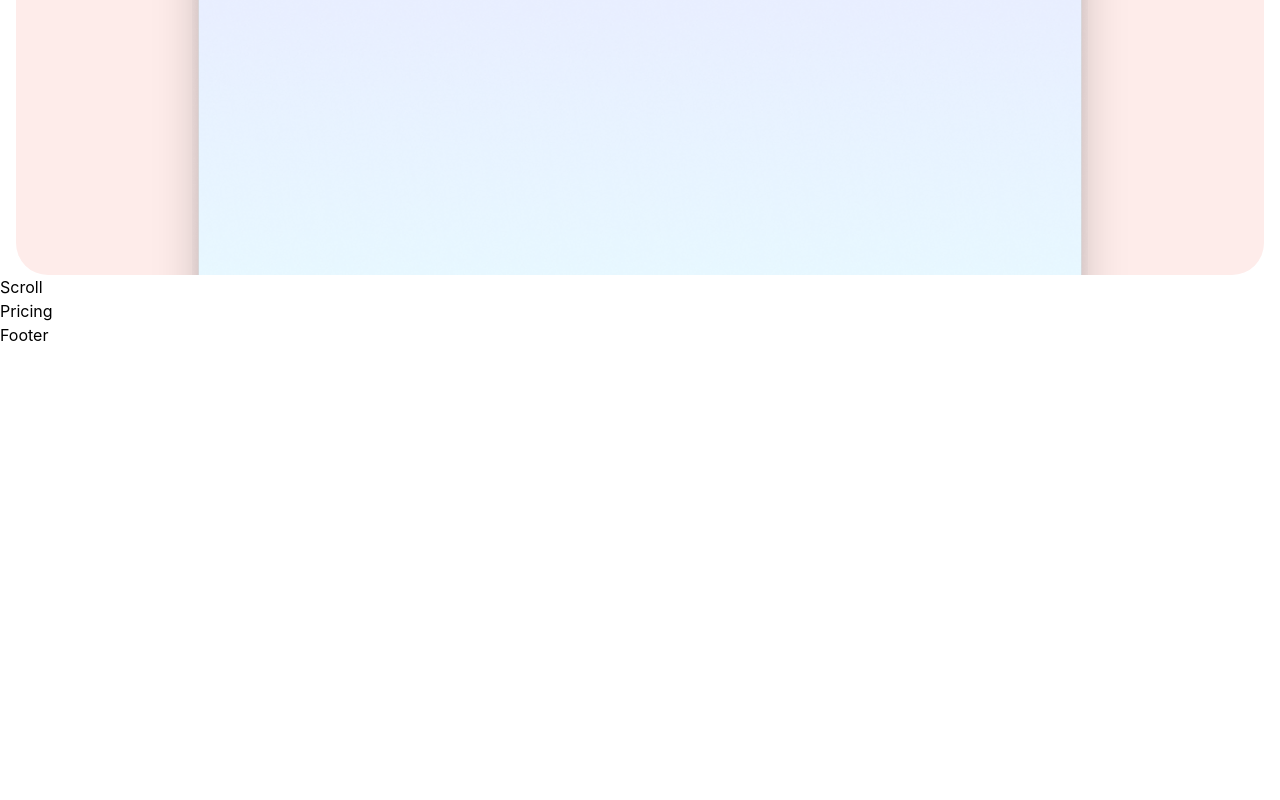
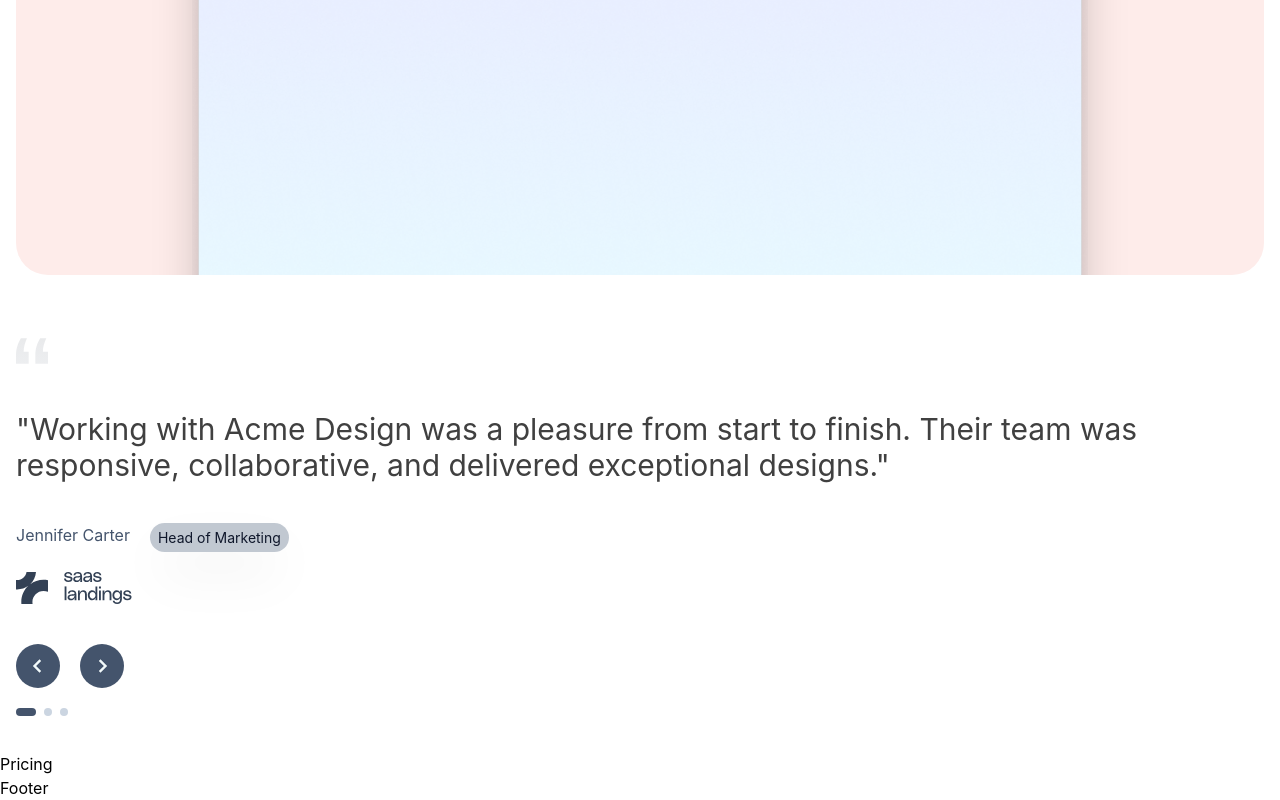
Before and after one commit to AliALHamawy/Tailkits, a React (Vite) app: page / in a window 1280 px wide. Shown: the part 3504-4304 px from the top of the page. Before the commit the page ends 3851 px from the top, so only its background shows below. Built offline with nearby package versions, Linux system fonts and the light colour scheme.

Commit message:
add scroll section

```diff
--- a/src/Comonent/Scroll/Scroll.jsx
+++ b/src/Comonent/Scroll/Scroll.jsx
@@ -1,8 +1,54 @@
+import { BiChevronRight } from "react-icons/bi";
+import { BiChevronLeft } from "react-icons/bi";
 import './Scroll.css'
+import { useState } from "react";
 
 function Scroll() {
+  const [currentIndex, setCurrentIndex] = useState(0);
+  const data = [
+    { para: "Working with Acme Design was a pleasure from start to finish. Their team was responsive, collaborative, and delivered exceptional designs.", name: "Jennifer Carter", jop: "Head of Marketing" },
+    { para: "The attention to detail and creative solutions provided by this team exceeded our expectations. They transformed our vision into reality with remarkable precision.", name: "Michael Rodriguez", jop: "CEO" },
+    { para: "Outstanding work! The design team delivered exactly what we needed and more. Their professionalism and expertise made the entire process seamless.", name: "Sarah Thompson", jop: "Product Manager" }
+  ]
+
+  const goToPrevious = () => {
+    setCurrentIndex((prevIndex) => {
+      return prevIndex === 0 ? data.length - 1 : prevIndex - 1
+    })
+  }
+
+  const goToNext = () => {
+    setCurrentIndex((nextIndex) => {
+      return nextIndex === data.length - 1 ? 0 : nextIndex + 1
+    })
+  }
+
+  const goToSlide = (index) => {
+    setCurrentIndex(index)
+  }
+
   return (
-    <div>Scroll</div>
+    <>
+      <div className="scroll p-4 mt-10">
+        <div className='max-w-7xl m-auto'>
+          <img src="/assets/quote.svg" alt="" className='w-[32px] h-[40px] mb-10' />
+          <p className='text-xl md:text-3xl text-(--text-black) mb-10'>"{data[currentIndex].para}"</p>
+          <div className='flex gap-5'><p className='text-(--text-secondary) '>{data[currentIndex].name}</p><p className='text-[14px] bg-(--bg-secondary) text-(--color-main) p-1 px-2 rounded-2xl w-fit shadow-2xl mb-5'>{data[currentIndex].jop}</p></div>
+
+          <img src="/assets/logo-big.svg" alt="" className='h-8 mb-10' />
+          <div className="flex gap-5"><BiChevronLeft className="bg-(--text-secondary) h-[44px] w-[44px] rounded-full text-(--primary-color) p-2" onClick={goToPrevious} /><BiChevronRight className="bg-(--text-secondary) h-[44px] w-[44px] rounded-full text-(--primary-color) p-2" onClick={goToNext} /></div>
+          <ul className="flex my-5 gap-2">{data.map((_, index) => (
+            <li
+              key={index}
+              onClick={() => goToSlide(index)}
+              className={`h-[8px] w-[8px] rounded-full cursor-pointer transition-all duration-300 ${currentIndex === index ? 'bg-(--text-secondary) w-[20px]' : 'bg-(--light-color)'
+                }`}
+            />
+          ))}
+          </ul>
+        </div>
+      </div>
+    </>
   )
 }
 
--- a/src/index.css
+++ b/src/index.css
@@ -9,6 +9,7 @@
     --text-main: #243145;
     --text-mainHover: oklch(27.9% 0.041 260.031);
     --text-secondary: #44546c;
+    --bg-secondary: #909cad8e;
     --text-black: #404040;
     --icons-color-main: #334155;
     --contact-color: #7c7fd9;
```
Also changed, not shown: public/assets/logo-big.svg (added), public/assets/quote.svg (added).
